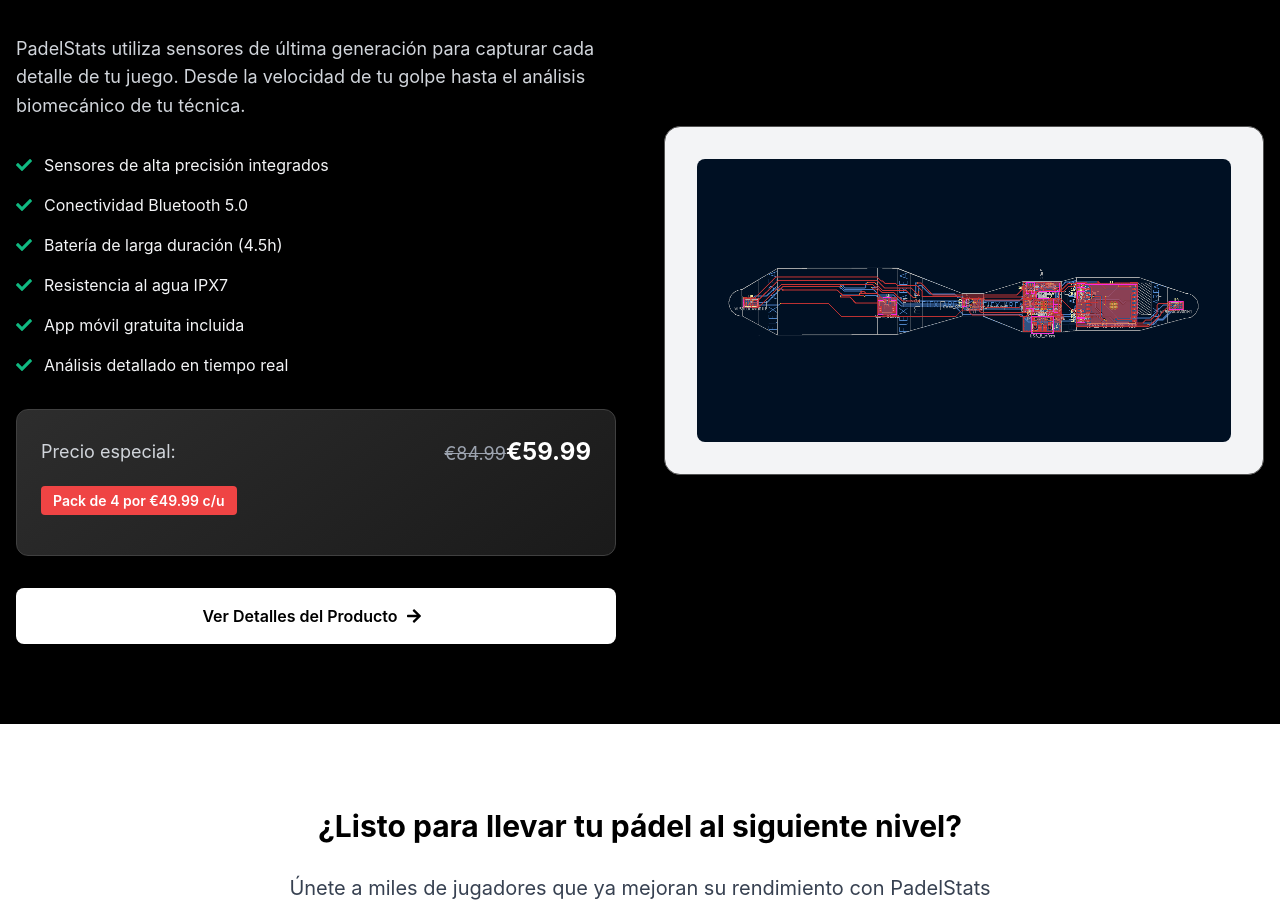
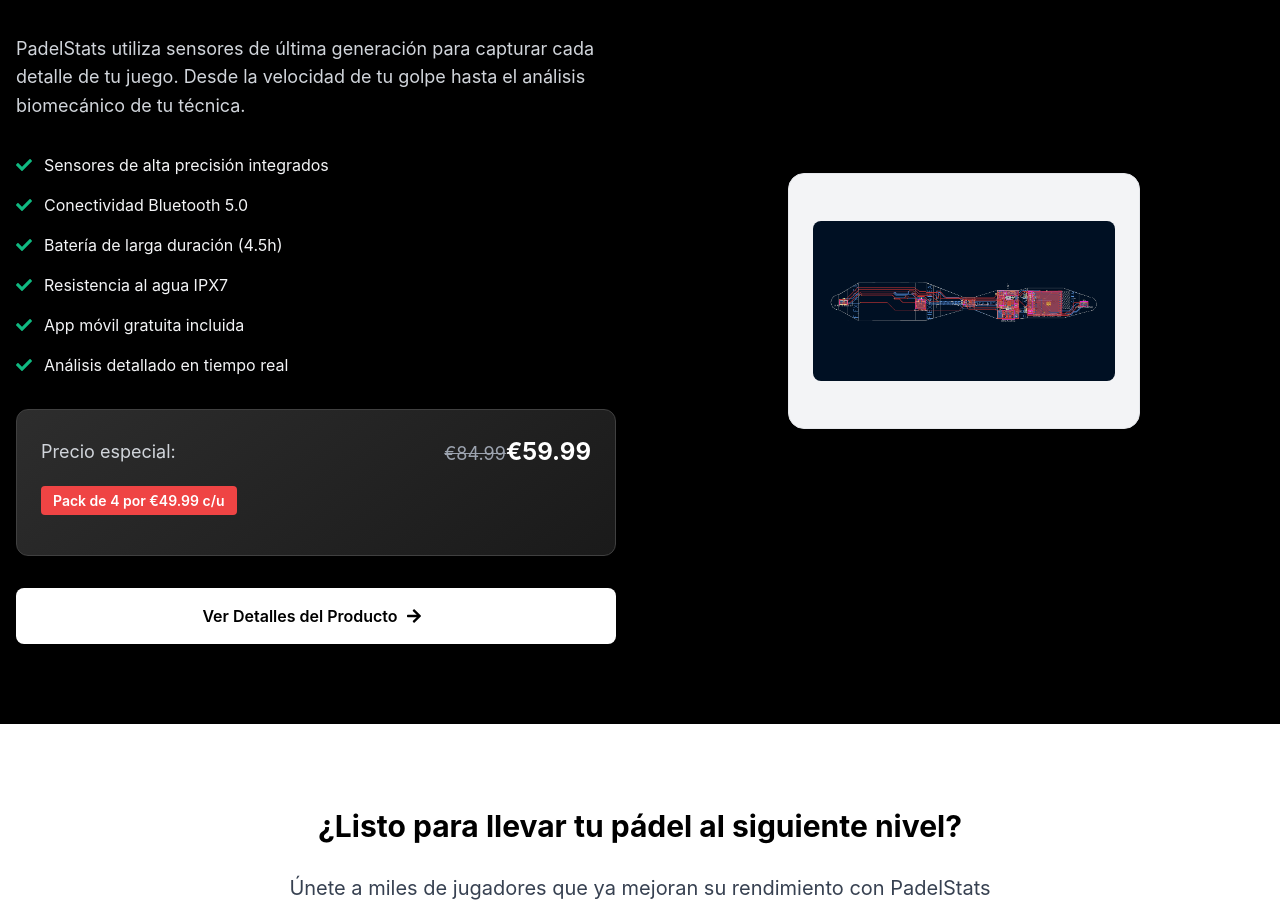
Before and after one commit to ROUVpage/padelStats_web, a React (Create React App) app in the folder frontend/: page / in a window 1280 px wide. Shown: the part 1351-2274 px from the top of the page. Built offline with nearby package versions, Linux system fonts and the light colour scheme.

Commit message:
reduce PS icon container height and product photo bg width

```diff
--- a/frontend/src/pages/Home.css
+++ b/frontend/src/pages/Home.css
@@ -154,7 +154,7 @@
 }
 
 .product-image {
-  height: 20rem;
+  height: 13rem;
   background: linear-gradient(145deg, #404040, #2d2d2d);
   border-radius: 0.5rem;
   display: flex;
@@ -415,14 +415,16 @@
 }
 
 .product-details-image-container {
-  background: linear-gradient(145deg, #404040, #2d2d2d);
+  background: #f3f4f6;
   border-radius: 1rem;
-  padding: 2rem;
+  padding: 1.5rem;
   display: flex;
   align-items: center;
   justify-content: center;
-  min-height: 20rem;
-  border: 1px solid #525252;
+  min-height: 16rem;
+  max-width: 22rem;
+  margin: 0 auto;
+  border: 1px solid #e5e7eb;
 }
 
 /* CTA Section */
```
